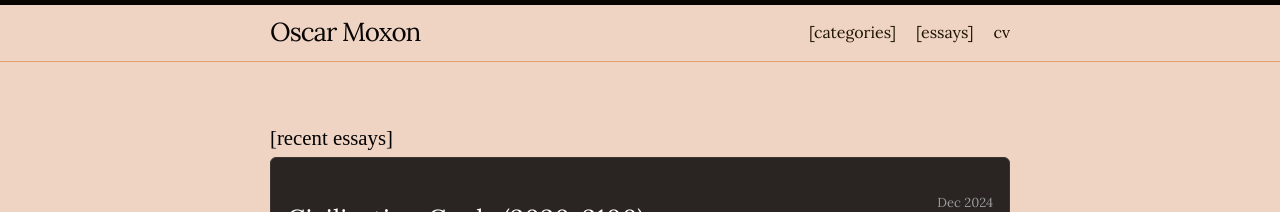
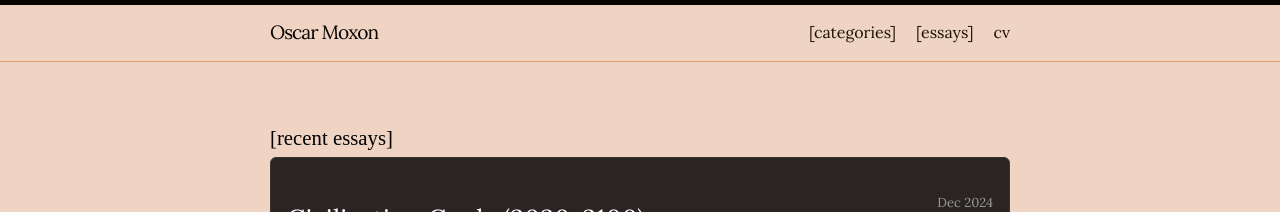
Before and after one commit to mrmoxon/mrmoxon.github.io, a Jekyll site: the page built from index.markdown, in a window 1280 px wide. Shown: the top 212 px of the page. Built offline with Jekyll 4.4.1, drawn with Linux system fonts in a browser that asks for light colours.

```diff
--- a/_config.yml
+++ b/_config.yml
@@ -18,9 +18,7 @@
 # You can create any custom variable you would like, and they will be accessible
 # in the templates via {{ site.myvariable }}.
 
-title: "Oscar Moxon"
 email: oscar@oscarmoxon.com
-description: "Building artificial intelligence. Based in London." # this means to ignore newlines until "baseurl:"
 #   Researching multi-agent swarms for debate and task automation. Making some of my essays available here.
 baseurl: "" # the subpath of your site, e.g. /blog
 url: "https://www.oscarmoxon.com" # the base hostname & protocol for your site, e.g. http://example.com
--- a/_sass/minima/_layout.scss
+++ b/_sass/minima/_layout.scss
@@ -18,7 +18,7 @@
 
 
 .site-title {
-  @include relative-font-size(1.625);
+  @include relative-font-size(1.2);
   font-weight: 300;
   letter-spacing: -1px;
   margin-bottom: 0;
```
